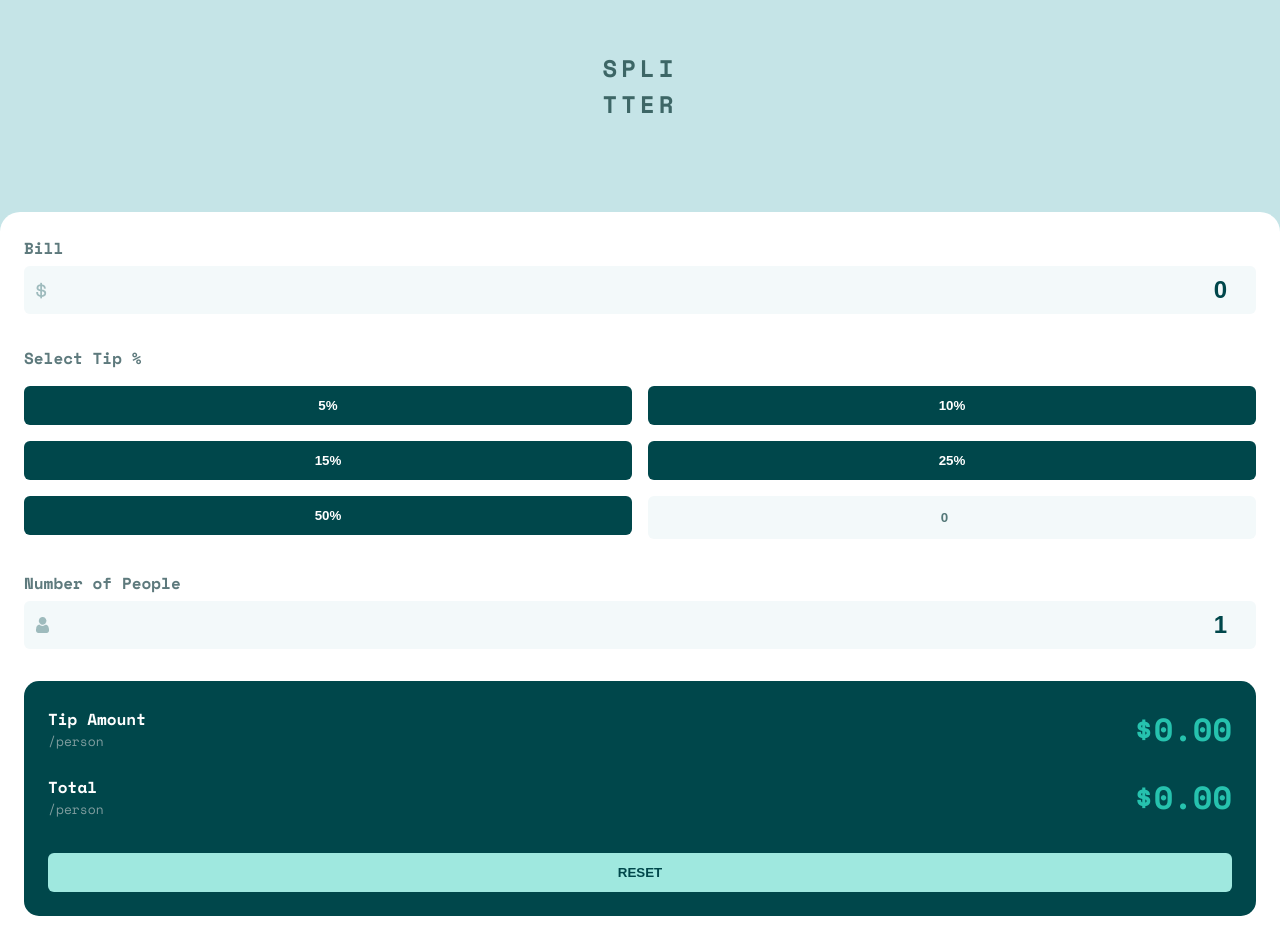
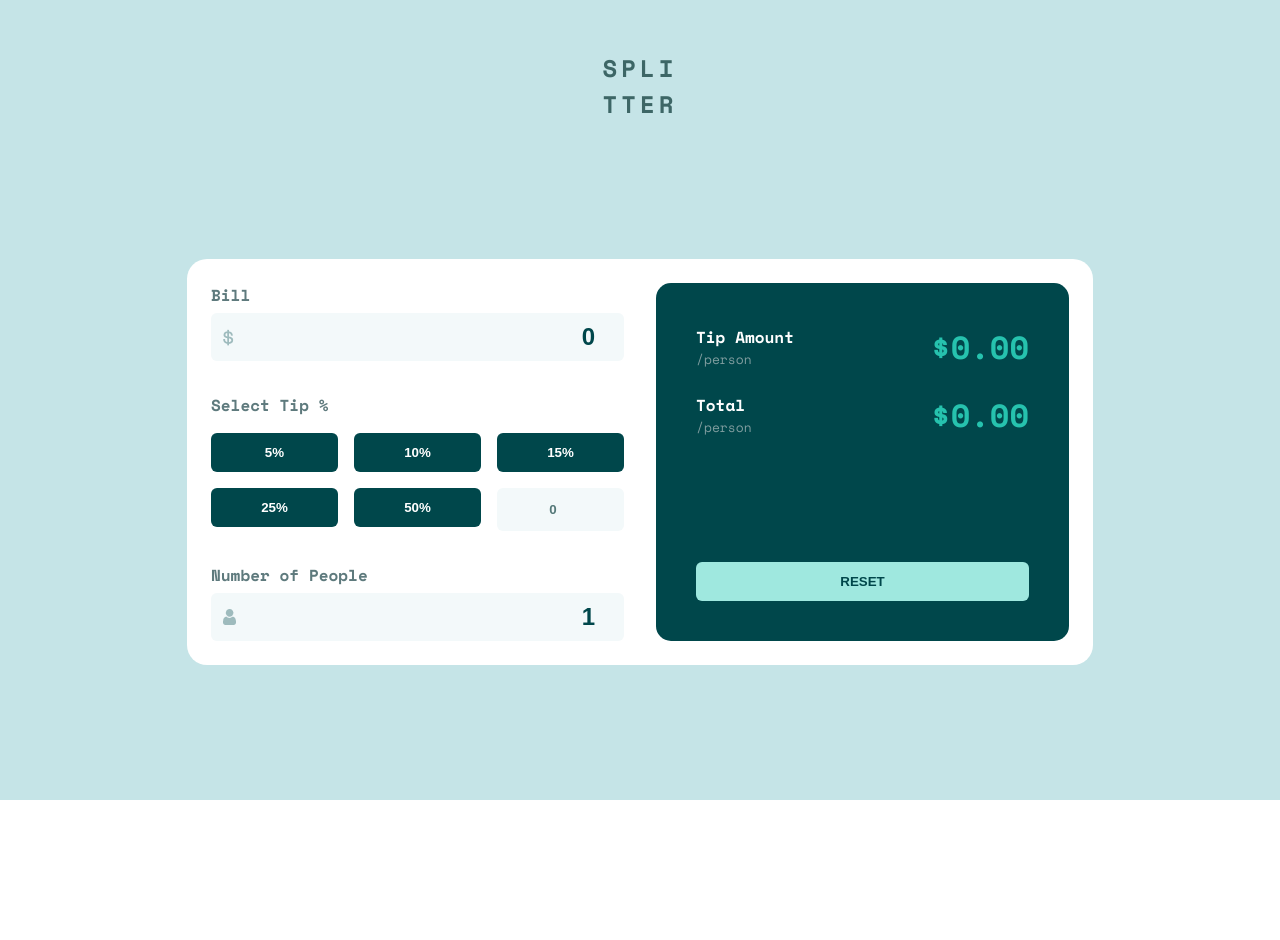
Before and after one commit to RhodyArthur/tips-calculator, an Angular app: page / in a window 1280 px wide. After the commit the page ends 800 px from the top, so only its background shows below. Built offline with nearby package versions, Linux system fonts and the light colour scheme; a web font is replaced by a local one.

Commit message:
add media queries

```diff
--- a/src/app/app.component.sass
+++ b/src/app/app.component.sass
@@ -14,7 +14,7 @@ main
         letter-spacing: 4px
         color: $text-green
 
-// @include mq(desktop)
-//     main
-//         @include flex-containter(flex, center, center, column)
-//         gap: 87px
+@include mq(desktop)
+    main
+        @include flex-containter(flex, flex-start, center, column)
+        gap: 87px
--- a/src/app/components/common/button/button.component.sass
+++ b/src/app/components/common/button/button.component.sass
@@ -1,3 +1,7 @@
+@use '../../../../styles/_breakpoints' as *
+@use '../../../../styles/_variables' as *
+@use '../../../../styles/_mixin' as *
+
 button
     outline: none
     border: none
@@ -7,3 +11,25 @@ button
     border-radius: 6px
     font-weight: 600
     cursor: pointer
+
+.button-primary
+    background-color: $primary
+    color: white
+
+    &:hover
+        background-color: #9FE8DF
+        color: white
+
+.button-secondary
+    background-color: $secondary-clr
+    color: $primary
+
+    &:hover
+        background-color: #9FE8DF
+        color: white
+
+
+.button-active
+    &:hover
+        background-color: $secondary-clr
+        color: white
--- a/src/app/components/common/button/button.component.ts
+++ b/src/app/components/common/button/button.component.ts
@@ -9,9 +9,10 @@ import { Component, EventEmitter, Input, output, Output } from '@angular/core';
 })
 export class ButtonComponent {
   @Input() label: string = '';
-  @Input() color: string = '';
+  @Input() color: string = 'primary';
   @Input() textColor: string = '';
   @Input() value: number = 0;
+  @Input() isActive: boolean = false;
 
   tipSelected = output<number>();
 
@@ -19,4 +20,12 @@ export class ButtonComponent {
   onTipSelected(value: number) {
     this.tipSelected.emit(value)
   }
+
+  getButtonClasses(): { [key: string]: boolean } {
+    return {
+      'app-button': true,
+      [`button-${this.color}`]: true,
+      'button-active': this.isActive
+    };
+  }
 }
--- a/src/app/components/display-card/display-card.component.sass
+++ b/src/app/components/display-card/display-card.component.sass
@@ -1,12 +1,14 @@
-@import '../../../styles/_variables'
-@import '../../../styles/_mixin'
+@use '../../../styles/_breakpoints' as *
+@use '../../../styles/_variables' as *
+@use '../../../styles/_mixin' as *
 
 section
-    @include flex-containter(flex, null, null, column)
+    @include flex-containter(flex, space-between, null, column)
     gap: 2rem
     padding: 1.5rem
     border-radius: 15px
     background-color: $primary
+    height: 100%
 
     .top-col
         @include flex-containter(flex, null, null, column)
@@ -30,3 +32,6 @@ section
                     font-size: 2rem
                     font-weight: 600
                     color: $secondary-clr
+@include mq(desktop)
+    section
+        padding: 2.5rem
--- a/src/app/components/home/home.component.html
+++ b/src/app/components/home/home.component.html
@@ -1,4 +1,4 @@
 <main>
-    <app-input-card (tipAmount)="getTip($event)" (setBill)="getBillAmount($event)" (setNumOfPeople)="getNumOfPeople($event)"/>
-    <app-display-card [amountByPerson]="amountPerPersonIncludingTip()" [totalAmount]="totalAmount()" (buttonClicked)="resetFields()"/>
+    <app-input-card class="card" (tipAmount)="getTip($event)" (setBill)="getBillAmount($event)" (setNumOfPeople)="getNumOfPeople($event)"/>
+    <app-display-card class="card" [amountByPerson]="amountPerPersonIncludingTip()" [totalAmount]="totalAmount()" (buttonClicked)="resetFields()"/>
 </main>
--- a/src/app/components/home/home.component.sass
+++ b/src/app/components/home/home.component.sass
@@ -1,5 +1,6 @@
-@import '../../../styles/_variables'
-@import '../../../styles/_mixin'
+@use '../../../styles/_breakpoints' as *
+@use '../../../styles/_variables' as *
+@use '../../../styles/_mixin' as *
 
 main
     @include flex-containter(flex, null, null, column)
@@ -8,3 +9,12 @@ main
     border-radius: 1.25rem
     gap: 2rem
     // height: 100dvh
+
+@include mq(desktop)
+    main
+        @include flex-containter(flex, flex-start, center, row)
+        height: 100%
+
+        .card
+            width: 413px
+            height: 100%
--- a/src/app/components/input-card/input-card.component.html
+++ b/src/app/components/input-card/input-card.component.html
@@ -11,6 +11,7 @@
             @for (button of tipsButton; track $index) {
                 <app-button class="button" [color]="button.color" [textColor]="'#ffffff'" [label]="button.label"  (tipSelected)="handleSelectedTip(button.value)"/>
             }
+
             <input type="number" placeholder="Custom" class="custom" [(ngModel)]="inputTip" (ngModelChange)="inputTip.set($event)"
                 (keydown.enter)="handleSelectedTip(inputTip())"
                 (blur)="handleSelectedTip(null)">
--- a/src/app/components/input-card/input-card.component.sass
+++ b/src/app/components/input-card/input-card.component.sass
@@ -1,5 +1,6 @@
-@import '../../../styles/_mixin'
-@import '../../../styles/_variables'
+@use '../../../styles/_breakpoints' as *
+@use '../../../styles/_variables' as *
+@use '../../../styles/_mixin' as *
 
 main
     @include flex-containter(flex, null, null, column)
@@ -49,9 +50,9 @@ main
             grid-template-columns: repeat(2, 1fr)
             gap: 1rem
 
-            button
-                &:hover
-                    background-color: $secondary-clr
+            // .button
+            //     &:hover
+            //         background-color: $secondary-clr
 
             .custom
                 outline: none
@@ -73,3 +74,10 @@ main
 .error
     color: red
     text-align: right
+
+@include mq(desktop)
+    main
+        section
+            .button-group
+                display: grid
+                grid-template-columns: repeat(3, 1fr)
--- /dev/null
+++ b/src/styles/_breakpoints.scss
@@ -0,0 +1,15 @@
+@use "sass:map";
+
+$breakpoints: (
+  mobile: 23.4375em,
+  tablet: 48em,
+  desktop: 64em,
+);
+
+@mixin mq($key) {
+  $size: map.get($breakpoints, $key);
+
+  @media (min-width: $size){
+    @content
+  }
+}
```
Also changed, not shown: src/styles/_breakpoints.sass (deleted, +0 -13 lines).
